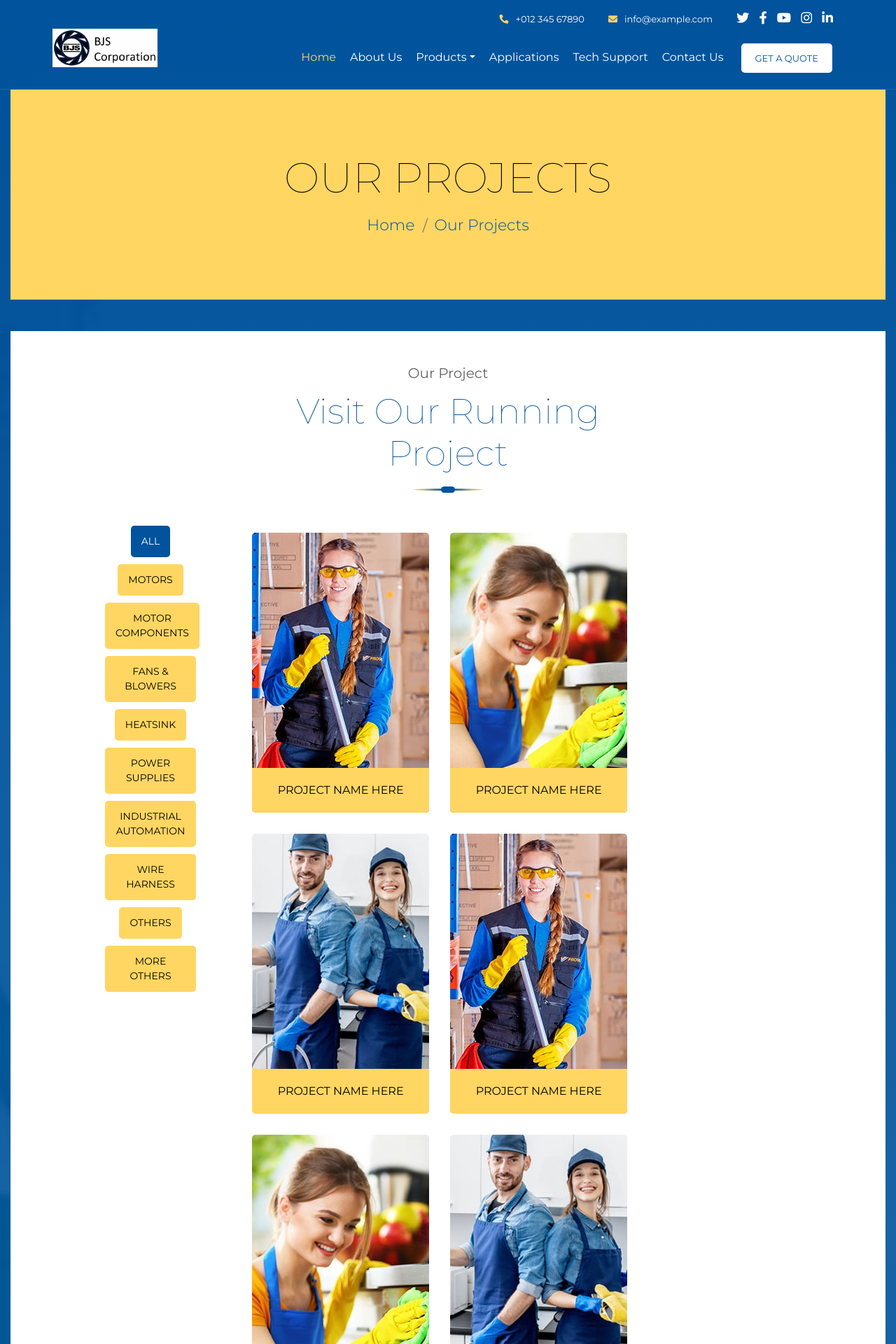
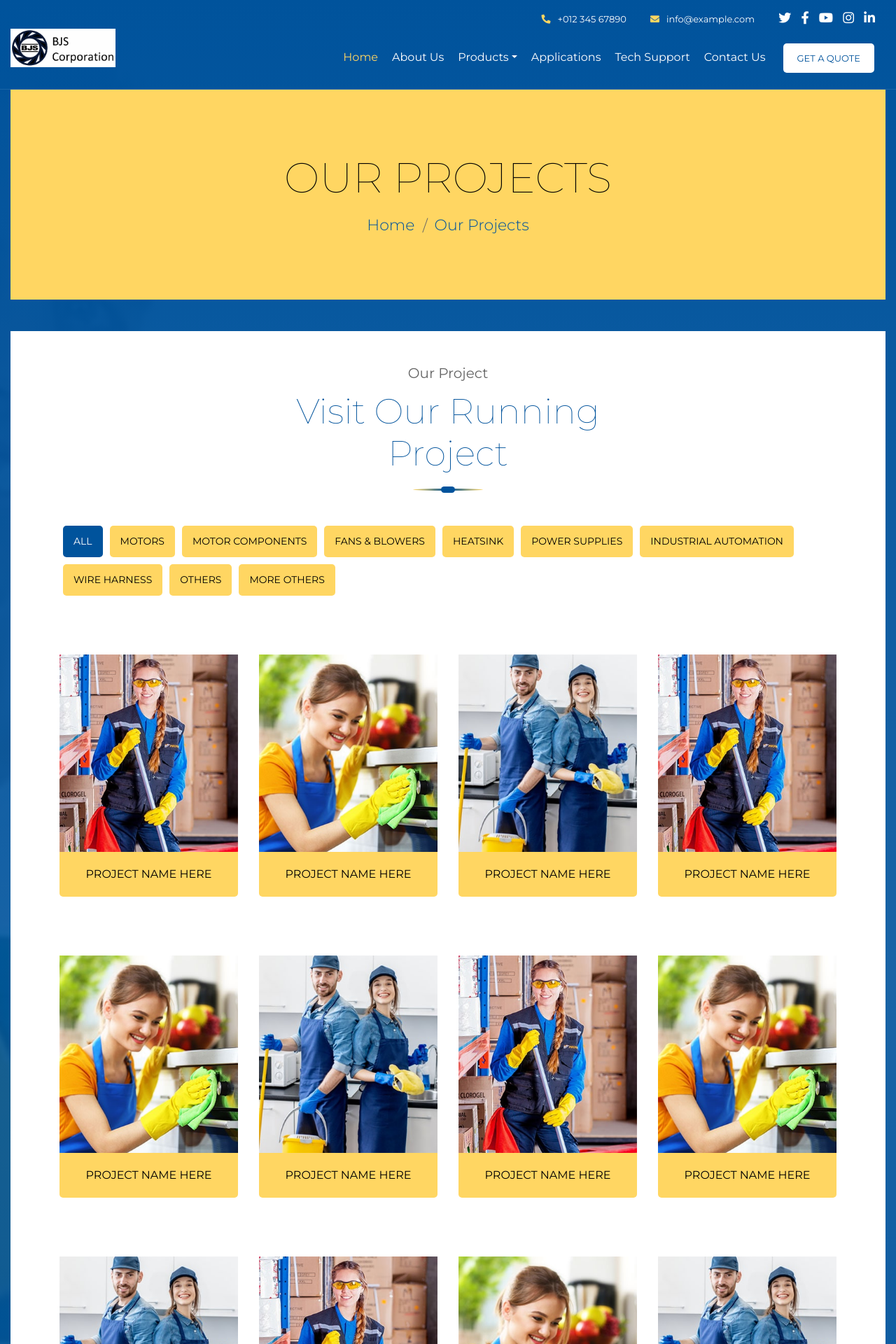
Before and after one commit to onanalee/BJS_website, a Flask app: page /products in a window 1280 px wide. Shown: the top 1920 px of the page at 70% size. Run offline with Flask 2, Linux system fonts and the light colour scheme; some libraries are stand-ins or nearby versions.

Commit message:
product.html

```diff
--- a/static/style.css
+++ b/static/style.css
@@ -89,7 +89,7 @@ a:focus {
 
 @media (min-width: 992px) {
     .header .row {
-        padding: 0 60px;
+        /* padding: 0 60px; */
     }
 }
 
@@ -1508,7 +1508,7 @@ a:focus {
     margin: -15px 0 25px 0;
     list-style: none;
     font-size: 0;
-    text-align: center;
+    text-align: left;
 }
 
 .portfolio #portfolio-flters li,
@@ -1564,7 +1564,7 @@ a:focus {
 .portfolio .portfolio-item figure img {
     width: 100%;
     height: 100%;
-    object-fit: cover;
+    object-fit: contain;
     border-radius: 5px;
 }
 
--- a/templates/products.html
+++ b/templates/products.html
@@ -1,5 +1,6 @@
 <!DOCTYPE html>
 <html lang="en">
+
 <head>
     <meta charset="utf-8">
     <title>CleanMe - Cleaning Company Website Template</title>
@@ -67,7 +68,8 @@
                                     <a href="/" class="nav-item nav-link active">Home</a>
                                     <a href="/about_us" class="nav-item nav-link">About Us</a>
                                     <div class="nav-item dropdown">
-                                            <a href="/products" class="nav-link dropdown-toggle" data-toggle="dropdown">Products</a>
+                                        <a href="/products" class="nav-link dropdown-toggle"
+                                            data-toggle="dropdown">Products</a>
                                         <div class="dropdown-menu">
                                             <a href="/products" class="dropdown-item">Motors</a>
                                             <a href="#" class="dropdown-item">Motor Components</a>
@@ -116,7 +118,7 @@
                             <h2>Visit Our Running Project</h2>
                         </div>
                         <div class="row">
-                        <div class="col-2">
+                            <div class="col-12">
                                 <ul id="portfolio-flters">
                                     <li data-filter="*" class="filter-active">All</li>
                                     <li data-filter=".completed">Motors</li>
@@ -130,131 +132,141 @@
                                     <li data-filter=".upcoming">More others</li>
                                 </ul>
                             </div>
-                        <div class="row portfolio-container col-10">
-                            <div class="col-lg-4 col-md-6 col-sm-12 portfolio-item completed">
+                        </div>
+                        <div class="row portfolio-container">
+                            <div class="col-lg-3 col-md-4 col-sm-6 portfolio-item completed">
                                 <div class="portfolio-wrap">
                                     <figure>
                                         <img src="../static/img/portfolio-1.jpg" alt="Portfolio Image">
-                                        <a href="../static/img/portfolio-1.jpg" class="link-preview" data-lightbox="portfolio"><i class="fa fa-eye"></i></a>
+                                        <a href="../static/img/portfolio-1.jpg" class="link-preview" data-lightbox="portfolio"><i
+                                                class="fa fa-eye"></i></a>
                                         <a href="#" class="link-details"><i class="fa fa-link"></i></a>
                                         <a class="portfolio-title" href="#">Project Name Here</a>
                                     </figure>
                                 </div>
                             </div>
-                            <div class="col-lg-4 col-md-6 col-sm-12 portfolio-item ongoing">
+                            <div class="col-lg-3 col-md-4 col-sm-6 portfolio-item ongoing">
                                 <div class="portfolio-wrap">
                                     <figure>
                                         <img src="../static/img/portfolio-2.jpg" alt="Portfolio Image">
-                                        <a href="../static/img/portfolio-2.jpg" class="link-preview" data-lightbox="portfolio"><i class="fa fa-eye"></i></a>
+                                        <a href="../static/img/portfolio-2.jpg" class="link-preview" data-lightbox="portfolio"><i
+                                                class="fa fa-eye"></i></a>
                                         <a href="#" class="link-details"><i class="fa fa-link"></i></a>
                                         <a class="portfolio-title" href="#">Project Name Here</a>
                                     </figure>
                                 </div>
                             </div>
-                            <div class="col-lg-4 col-md-6 col-sm-12 portfolio-item upcoming">
+                            <div class="col-lg-3 col-md-4 col-sm-6 portfolio-item upcoming">
                                 <div class="portfolio-wrap">
                                     <figure>
                                         <img src="../static/img/portfolio-3.jpg" alt="Portfolio Image">
-                                        <a href="../static/img/portfolio-3.jpg" class="link-preview" data-lightbox="portfolio"><i class="fa fa-eye"></i></a>
+                                        <a href="../static/img/portfolio-3.jpg" class="link-preview" data-lightbox="portfolio"><i
+                                                class="fa fa-eye"></i></a>
                                         <a href="#" class="link-details"><i class="fa fa-link"></i></a>
                                         <a class="portfolio-title" href="#">Project Name Here</a>
                                     </figure>
                                 </div>
                             </div>
-                            <div class="col-lg-4 col-md-6 col-sm-12 portfolio-item completed">
+                            <div class="col-lg-3 col-md-4 col-sm-6 portfolio-item completed">
                                 <div class="portfolio-wrap">
                                     <figure>
                                         <img src="../static/img/portfolio-1.jpg" alt="Portfolio Image">
-                                        <a href="../static/img/portfolio-1.jpg" class="link-preview" data-lightbox="portfolio"><i class="fa fa-eye"></i></a>
+                                        <a href="../static/img/portfolio-1.jpg" class="link-preview" data-lightbox="portfolio"><i
+                                                class="fa fa-eye"></i></a>
                                         <a href="#" class="link-details"><i class="fa fa-link"></i></a>
                                         <a class="portfolio-title" href="#">Project Name Here</a>
                                     </figure>
                                 </div>
                             </div>
-                            <div class="col-lg-4 col-md-6 col-sm-12 portfolio-item ongoing">
+                            <div class="col-lg-3 col-md-4 col-sm-6 portfolio-item ongoing">
                                 <div class="portfolio-wrap">
                                     <figure>
                                         <img src="../static/img/portfolio-2.jpg" alt="Portfolio Image">
-                                        <a href="../static/img/portfolio-2.jpg" class="link-preview" data-lightbox="portfolio"><i class="fa fa-eye"></i></a>
+                                        <a href="../static/img/portfolio-2.jpg" class="link-preview" data-lightbox="portfolio"><i
+                                                class="fa fa-eye"></i></a>
                                         <a href="#" class="link-details"><i class="fa fa-link"></i></a>
                                         <a class="portfolio-title" href="#">Project Name Here</a>
                                     </figure>
                                 </div>
                             </div>
-                            <div class="col-lg-4 col-md-6 col-sm-12 portfolio-item upcoming">
+                            <div class="col-lg-3 col-md-4 col-sm-6 portfolio-item upcoming">
                                 <div class="portfolio-wrap">
                                     <figure>
                                         <img src="../static/img/portfolio-3.jpg" alt="Portfolio Image">
-                                        <a href="../static/img/portfolio-3.jpg" class="link-preview" data-lightbox="portfolio"><i class="fa fa-eye"></i></a>
+                                        <a href="../static/img/portfolio-3.jpg" class="link-preview" data-lightbox="portfolio"><i
+                                                class="fa fa-eye"></i></a>
                                         <a href="#" class="link-details"><i class="fa fa-link"></i></a>
                                         <a class="portfolio-title" href="#">Project Name Here</a>
                                     </figure>
                                 </div>
                             </div>
-                            <div class="col-lg-3 col-md-6 col-sm-12 portfolio-item completed">
+                            <div class="col-lg-3 col-md-4 col-sm-6 portfolio-item completed">
                                 <div class="portfolio-wrap">
                                     <figure>
                                         <img src="../static/img/portfolio-1.jpg" alt="Portfolio Image">
-                                        <a href="../static/img/portfolio-1.jpg" class="link-preview" data-lightbox="portfolio"><i class="fa fa-eye"></i></a>
+                                        <a href="../static/img/portfolio-1.jpg" class="link-preview" data-lightbox="portfolio"><i
+                                                class="fa fa-eye"></i></a>
                                         <a href="#" class="link-details"><i class="fa fa-link"></i></a>
                                         <a class="portfolio-title" href="#">Project Name Here</a>
                                     </figure>
                                 </div>
                             </div>
-                            <div class="col-lg-3 col-md-6 col-sm-12 portfolio-item ongoing">
+                            <div class="col-lg-3 col-md-4 col-sm-6 portfolio-item ongoing">
                                 <div class="portfolio-wrap">
                                     <figure>
                                         <img src="../static/img/portfolio-2.jpg" alt="Portfolio Image">
-                                        <a href="../static/img/portfolio-2.jpg" class="link-preview" data-lightbox="portfolio"><i class="fa fa-eye"></i></a>
+                                        <a href="../static/img/portfolio-2.jpg" class="link-preview" data-lightbox="portfolio"><i
+                                                class="fa fa-eye"></i></a>
                                         <a href="#" class="link-details"><i class="fa fa-link"></i></a>
                                         <a class="portfolio-title" href="#">Project Name Here</a>
                                     </figure>
                                 </div>
                             </div>
-                            <div class="col-lg-3 col-md-6 col-sm-12 portfolio-item upcoming">
+                            <div class="col-lg-3 col-md-4 col-sm-6 portfolio-item upcoming">
                                 <div class="portfolio-wrap">
                                     <figure>
                                         <img src="../static/img/portfolio-3.jpg" alt="Portfolio Image">
-                                        <a href="../static/img/portfolio-3.jpg" class="link-preview" data-lightbox="portfolio"><i class="fa fa-eye"></i></a>
+                                        <a href="../static/img/portfolio-3.jpg" class="link-preview" data-lightbox="portfolio"><i
+                                                class="fa fa-eye"></i></a>
                                         <a href="#" class="link-details"><i class="fa fa-link"></i></a>
                                         <a class="portfolio-title" href="#">Project Name Here</a>
                                     </figure>
                                 </div>
                             </div>
-                            <div class="col-lg-3 col-md-6 col-sm-12 portfolio-item completed">
+                            <div class="col-lg-3 col-md-4 col-sm-6 portfolio-item completed">
                                 <div class="portfolio-wrap">
                                     <figure>
                                         <img src="../static/img/portfolio-1.jpg" alt="Portfolio Image">
-                                        <a href="../static/img/portfolio-1.jpg" class="link-preview" data-lightbox="portfolio"><i class="fa fa-eye"></i></a>
+                                        <a href="../static/img/portfolio-1.jpg" class="link-preview" data-lightbox="portfolio"><i
+                                                class="fa fa-eye"></i></a>
                                         <a href="#" class="link-details"><i class="fa fa-link"></i></a>
                                         <a class="portfolio-title" href="#">Project Name Here</a>
                                     </figure>
                                 </div>
                             </div>
-                            <div class="col-lg-3 col-md-6 col-sm-12 portfolio-item ongoing">
+                            <div class="col-lg-3 col-md-4 col-sm-6 portfolio-item ongoing">
                                 <div class="portfolio-wrap">
                                     <figure>
                                         <img src="../static/img/portfolio-2.jpg" alt="Portfolio Image">
-                                        <a href="../static/img/portfolio-2.jpg" class="link-preview" data-lightbox="portfolio"><i class="fa fa-eye"></i></a>
+                                        <a href="../static/img/portfolio-2.jpg" class="link-preview" data-lightbox="portfolio"><i
+                                                class="fa fa-eye"></i></a>
                                         <a href="#" class="link-details"><i class="fa fa-link"></i></a>
                                         <a class="portfolio-title" href="#">Project Name Here</a>
                                     </figure>
                                 </div>
                             </div>
-                            <div class="col-lg-3 col-md-6 col-sm-12 portfolio-item upcoming">
+                            <div class="col-lg-3 col-md-4 col-sm-6 portfolio-item upcoming">
                                 <div class="portfolio-wrap">
                                     <figure>
                                         <img src="../static/img/portfolio-3.jpg" alt="Portfolio Image">
-                                        <a href="../static/img/portfolio-3.jpg" class="link-preview" data-lightbox="portfolio"><i class="fa fa-eye"></i></a>
+                                        <a href="../static/img/portfolio-3.jpg" class="link-preview" data-lightbox="portfolio"><i
+                                                class="fa fa-eye"></i></a>
                                         <a href="#" class="link-details"><i class="fa fa-link"></i></a>
                                         <a class="portfolio-title" href="#">Project Name Here</a>
                                     </figure>
                                 </div>
                             </div>
                         </div>
-
-                    </div>
-
                         <div class="row">
                             <div class="col-12 load-more">
                                 <a class="btn" href="#">Load More</a>
@@ -352,4 +364,5 @@
             <!-- Template Javascript -->
             <script src="../static/main.js"></script>
 </body>
+
 </html>
```
Lines whose indentation alone changed are shown as unchanged.
